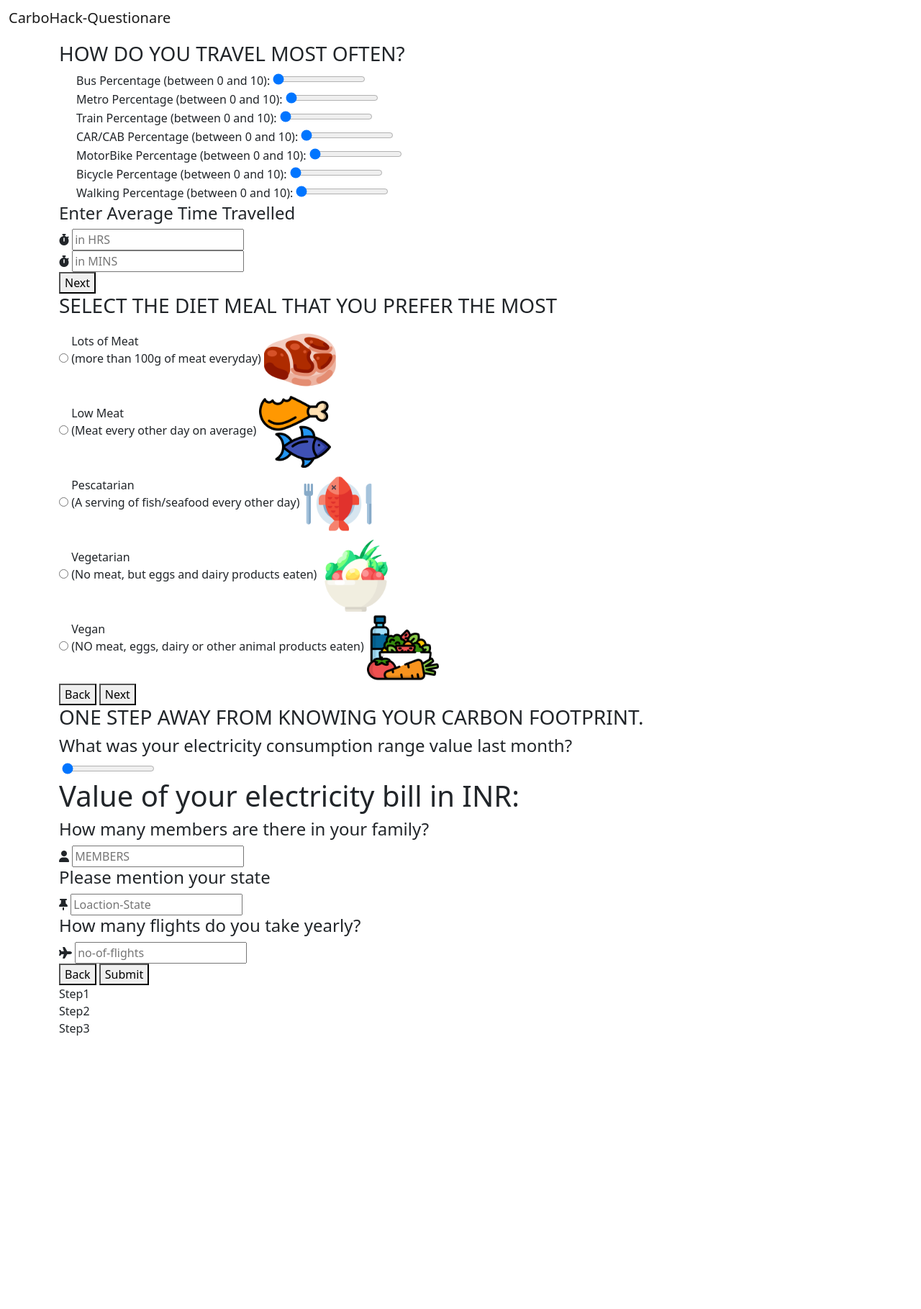
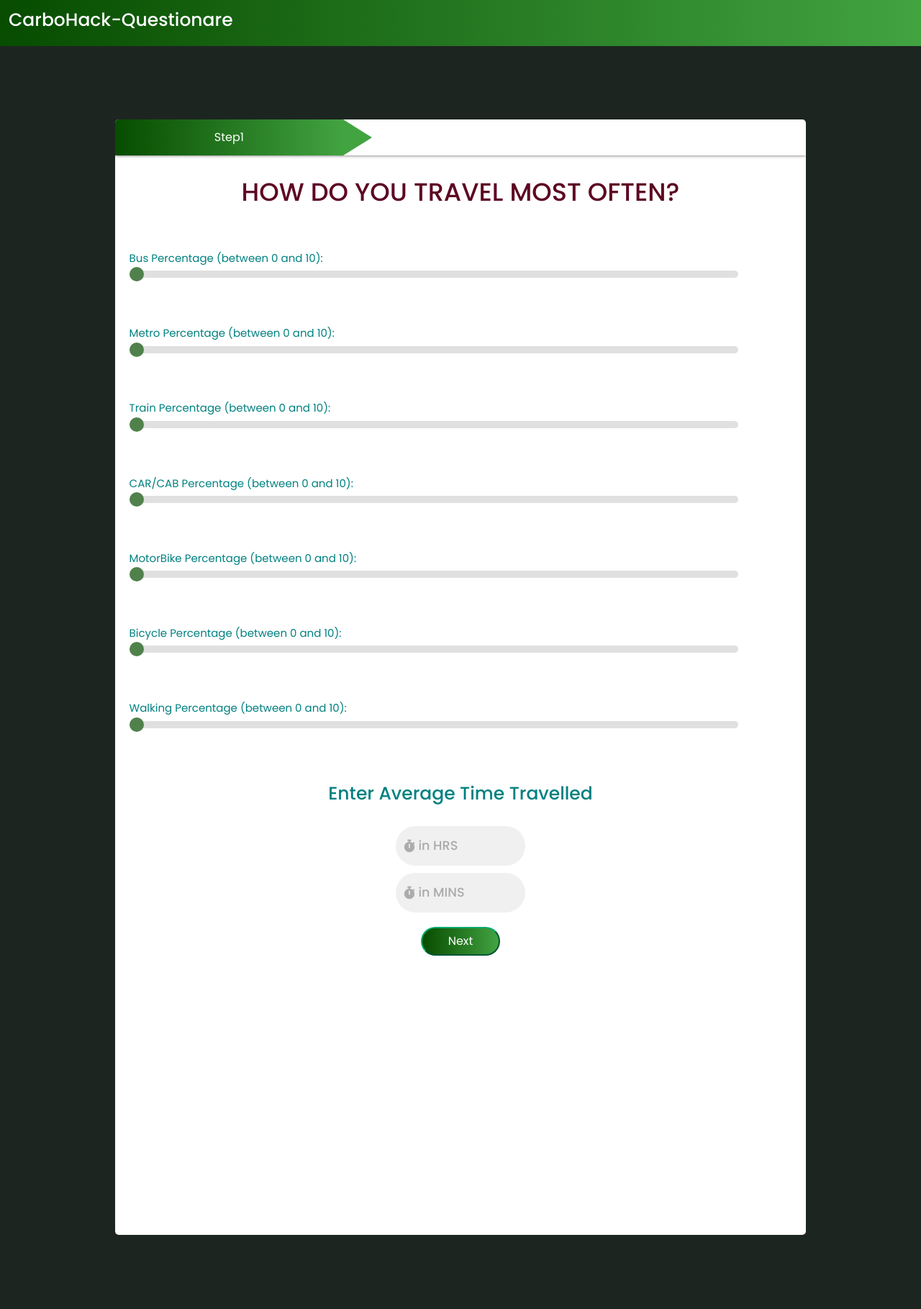
Before and after one commit to miraj0507/carbohack_project, a Flask app: template templates/questionare.html in a window 1280 px wide. Shown: the whole page at 72% size. Before the commit the page ends 1439 px from the top, so only its background shows below. Run offline with Flask 2, Linux system fonts and the light colour scheme; the template is opened without the code that fills it, so the values that code supplies are empty; some libraries are stand-ins or nearby versions.

Commit message:
Update questionare.css

```diff
--- a/static/css/questionare.css
+++ b/static/css/questionare.css
@@ -1,248 +1,437 @@
-<!DOCTYPE html>
-<html>
-    <head>
-        <meta charset="UTF-8">
-        <meta name="viewport" content="width=device-width, initial-scale=1.0">
-        <title>Questionaire</title>
-        <link rel="preconnect" href="https://fonts.gstatic.com">
-        <link href="https://fonts.googleapis.com/css2?family=Montserrat:wght@500&display=swap" rel="stylesheet">
-        <link rel="icon" href="leaf.png">
+@import url("https://fonts.googleapis.com/css2?family=Poppins:wght@200;300;400;500;600;700;800&display=swap");
+*{
+    margin: 0;
+    padding: 0;
+    font-family: sans-serif;
+}
 
-        <!-- Bootstrap CSS -->
-        <link href="https://cdn.jsdelivr.net/npm/bootstrap@5.0.1/dist/css/bootstrap.min.css" rel="stylesheet" integrity="sha384-+0n0xVW2eSR5OomGNYDnhzAbDsOXxcvSN1TPprVMTNDbiYZCxYbOOl7+AMvyTG2x" crossorigin="anonymous">
-        <script src="https://cdn.jsdelivr.net/npm/@popperjs/core@2.9.2/dist/umd/popper.min.js" integrity="sha384-IQsoLXl5PILFhosVNubq5LC7Qb9DXgDA9i+tQ8Zj3iwWAwPtgFTxbJ8NT4GN1R8p" crossorigin="anonymous"></script>
-        <script src="https://cdn.jsdelivr.net/npm/bootstrap@5.0.1/dist/js/bootstrap.min.js" integrity="sha384-Atwg2Pkwv9vp0ygtn1JAojH0nYbwNJLPhwyoVbhoPwBhjQPR5VtM2+xf0Uwh9KtT" crossorigin="anonymous"></script>
-        <script src="https://cdn.jsdelivr.net/npm/bootstrap@5.0.1/dist/js/bootstrap.bundle.min.js" integrity="sha384-gtEjrD/SeCtmISkJkNUaaKMoLD0//ElJ19smozuHV6z3Iehds+3Ulb9Bn9Plx0x4" crossorigin="anonymous"></script>
+body{
+    background:#1D2521;
 
-        <!-- internal CSS -->
-        <link rel="stylesheet" href="/static/css/questionare.css">
-
-        <script
-        src="https://kit.fontawesome.com/64d58efce2.js"
-        crossorigin="anonymous"></script>
-        <script src="https://ajax.googleapis.com/ajax/libs/jquery/3.6.0/jquery.min.js"></script>
-
-    </head>
-    <body>
-      <!--------------Preloader----------------->
-      <div class="preloader">
-        <canvas id='canvas'></canvas>
-          <div class="wrapper">
-              <div class="circle"></div>
-              <div class="circle"></div>
-              <div class="circle"></div>
-              <div class="shadow"></div>
-              <div class="shadow"></div>
-              <div class="shadow"></div>
-              <span>Loading</span>
-          </div>
-      </div>
-  <!---------------------------------------->
-      <nav class="navbar navbar-light bg-nav">
-        <div class="container-fluid">
-          <a class="navbar-brand" href="#">
-            <!-- <img src="/docs/5.0/assets/brand/bootstrap-logo.svg" alt="" width="30" height="24" class="d-inline-block align-text-top"> -->
-           <h5>CarboHack-Questionare</h5>
-          </a>
-        </div>
-      </nav>
-
-        <!-- Form 1  -->
-        <div class="container">
-           <div>
-            <form id="form1" action="" >
-                <h3>HOW DO YOU TRAVEL MOST OFTEN?</h3>
-                <div class="form-check form-check-inline container-fluid">
-                  <!-- <input class="form-check-input" type="checkbox" id="bus" value="bus"> -->
-                  <label class="form-check-label" for="bus">Bus</label>
+    background-repeat: repeat;
+    background-position: center;
+}
 
 
-                 <label for="points">Percentage (between 0 and 10):</label>
-                 <input class="slider" type="range" id="step1-bus" name="points-bus" min="0" max="10" value="0" required="required">
-                 <output for="range" class="output"></output>
-              </div>
+.container{
+    width: 75%;
+    height: 1550px;
+    margin: 8% auto;
+    padding-left: 0px;
+    padding-right: 0px;
+    background: white;
+    border-radius: 5px;
+    position: relative;
+    overflow: hidden;
+}
 
-                <div class="form-check form-check-inline container-fluid">
-                  <!-- <input class="form-check-input" type="checkbox" id="metro" value="metro"> -->
-                  <label class="form-check-label" for="metro">Metro</label>
+h3{
+    text-align: center;
+    margin-top: 80px;
+    margin-bottom: 40px;
+    color: #5d0623;
+    font-size: 35px;
+    font-family: "Poppins", sans-serif;
+}
+h1,h2{
+  color:white;
+  font-family: "Poppins", sans-serif;
+}
+label{
+  font-family: "Poppins", sans-serif;
+}
+h4{
+  color:teal;
+  font-size: 25px;
+  margin-top:30px;
+  margin-bottom:30px;
+  font-family: "Poppins", sans-serif;
+  margin-top: 20;
+  text-align:center;
+}
+
+h5{
+  color:white;
+  font-size: 25px;
+  font-family: "Poppins", sans-serif;
+}
+
+.container form{
+    width: 100%;
+    position: absolute;
+    margin:  auto;
+    transition: 0.5s;
+}
+.form-check {
+    padding: 1%;
+    margin: 10px  40px 30px 10px;
+    font-family: "Poppins", sans-serif;
+    font-size: 20px;
+    font-style: bold;
+    color:teal;
+}
+::placeholder{
+    color: #777;
+}
+.btn-box{
+    width: 100%;
+    margin: 20px auto;
+    text-align: center;
+    text-emphasis-color: white;
+    font-family: "Poppins", sans-serif;
+
+}
+form button{
+    width:110px;
+    height: 40px;
+    border-color: #04AA6D ;
+    border-radius: 30px ;
+   background:linear-gradient(to right,#074C00 ,#42a341);
+   color: white;
+
+}
+#form2{
+    left: 1500px;
+}
+#form3{
+    left: 1500px;
+}
+.step-row{
+    width: 100%;
+    height: 50px;
+    margin: 0 ;
+    display:flex;
+    align-items: center;
+    box-shadow:0 -1px 5px #000;
+    position:relative;
+}
+.step-col{
+    color: white;
+    width:33%;
+    text-align: center;
+    position:relative;
+    font-family: "Poppins", sans-serif;
+}
+#progress{
+    position:absolute;
+    height: 100%;
+    width: 33%;
+    background:linear-gradient(to right,#074C00 ,#42a341);
+    transition:1s;
 
 
-                <label for="points">Percentage (between 0 and 10):</label>
-                <input class="slider" type="range" id="step1-metro" name="points-metro" min="0" max="10" value="0">
+}
+#progress::after{
+    content:'';
+    height: 0;
+    width: 0;
+    border-top: 25px solid transparent;
+    border-bottom: 25px solid transparent;
+    position: absolute;
+    right: -40px;
+    top:0;
 
-                <br>
-              </div>
+    border-left: 40px solid #42a341;
+}
+.slider {
+    -webkit-appearance: none;
+    width: 90%;
+    height: 10px;
+    border-radius: 5px;
+    background: #d3d3d3;
+    outline: none;
+    opacity: 0.7;
+    -webkit-transition: .2s;
+    transition: opacity .2s;
+  }
+
+.slider:hover {
+opacity: 1;
+}
+
+.slider::-webkit-slider-thumb {
+    -webkit-appearance: none;
+    appearance: none;
+    width: 20px;
+    height: 20px;
+    border-radius: 50%;
+    background: #074C00;
+    cursor: pointer;
+  }
+
+.slider::-moz-range-thumb {
+    width: 23px;
+    height: 25px;
+    border-radius: 50%;
+    background: #074C00;
+    cursor: pointer;
+}
+.input-field i {
+    text-align: center;
+    line-height: 55px;
+    color: #acacac;
+    transition: 0.5s;
+    font-size: 1.1rem;
+  }
+
+.input-field input::placeholder {
+    color: #aaa;
+    font-family: "Poppins", sans-serif;
+    font-weight: 500;
+  }
+  .input-field input {
+    background: none;
+    outline: none;
+    border: none;
+    line-height: 1;
+    font-weight: 600;
+    font-size: 1.1rem;
+    color: #333;
+  }
+  .input-field {
+    max-width: 180px;
+    width: 90%;
+    background-color: #f0f0f0;
+    margin: 10px auto;
+    height: 55px;
+    border-radius: 55px;
+    display: grid;
+    grid-template-columns: 15% 85%;
+    padding: 0 0.4rem;
+    position: relative;
+  }
+p{
+    text-align: center;
+    font-family: "Poppins", sans-serif;
+}
+
+.food-options{
+  padding: 10px 60px 0px 150px;
+}
+/* .custom-control{
+  padding: 40px;
+} */
+.custom-control-label{
+  position: relative;
+  top: 10px;
+  padding-left: 10px;
+  font-family: "Poppins", sans-serif;
+  padding-bottom: 40px;
+}
+.ramen{
+  padding: 10px;
+}
+.custom-control-input{
+  size: 150px;
+}
+.custom-radio{
+    color:teal;
+    font-size: 20px;
+    margin: auto;
+}
+.customRadio
+{
+    color:teal;
+    width:20px;
+    height:20px;
+}
+
+    .form-check {
+        padding: 1%;
+        margin: 10px  40px 30px 10px;
+        font-family: "Poppins", sans-serif;
+        font-size: 15px;
+        color:teal;
+        font-style: bold;
+    }
+
+  .box{
+    margin: auto;
+    padding: 40px;
+    text-align:center;
+    border-style: solid;
+    background:linear-gradient(to right,#074C00 ,#42a341);
 
 
-                <div class="form-check form-check-inline container-fluid">
-                  <!-- <input class="form-check-input" type="checkbox" id="train" value="train"> -->
-                  <label class="form-check-label" for="train">Train</label>
+  }
+.bg-nav{
+  background:linear-gradient(to right,#074C00 ,#42a341);
+
+}
+.navbar-brand{
+  text-emphasis-color:white;
+}
 
 
-                <label for="points">Percentage (between 0 and 10):</label>
-                <input class="slider" type="range" id="step1-train" name="points-train" min="0" max="10" value="0">
-                <br >
-              </div>
-
-                <div class="form-check form-check-inline container-fluid">
-                  <!-- <input class="form-check-input" type="checkbox" id="car" value="car" > -->
-                  <label class="form-check-label" for="car">CAR/CAB</label>
-
-
-                  <label for="points">Percentage (between 0 and 10):</label>
-                  <input class="slider" type="range" id="step1-car" name="points-car" min="0" max="10" value="0">
-                <br>
-              </div>
-
-                <div class="form-check form-check-inline container-fluid">
-                  <!-- <input class="form-check-input" type="checkbox" id="motorbike" value="motorbike" > -->
-                  <label class="form-check-label" for="motorbike">MotorBike</label>
-
-
-                  <label for="points">Percentage (between 0 and 10):</label>
-                  <input  class="slider" type="range" id="step1-bike" name="points-bike" min="0" max="10" value="0">
-                <br>
-              </div>
-
-                <div class="form-check form-check-inline container-fluid">
-                  <!-- <input class="form-check-input" type="checkbox" id="bicycle" value="bicycle"> -->
-                  <label class="form-check-label" for="bicycle">Bicycle</label>
-
-
-                <label for="points">Percentage (between 0 and 10):</label>
-                <input class="slider" type="range" id="step1-bicycle" name="points-bicycle" min="0" max="10" value="0">
-                <br>
-              </div>
-
-                <div class="form-check form-check-inline container-fluid">
-                  <!-- <input class="form-check-input" type="checkbox" id="walking" value="walking"> -->
-                  <label class="form-check-label" for="walking">Walking</label>
-
-
-                <label for="points">Percentage (between 0 and 10):</label>
-                <input class="slider" type="range" id="step1-walking" name="points-walking" min="0" max="10" value="0">
-              </div>
-
-              <h4>Enter Average Time Travelled</h4>
-              <div class="input-field">
-                <i class="fas fa-stopwatch"></i>
-                <input type="number" id="step1-hour" name="quantity" min="0" placeholder="in HRS"  required="required">
-              </div>
-              <div class="input-field">
-                <i class="fas fa-stopwatch"></i>
-                <input type="number" id="step1-min" name="quantity" min="0" placeholder="in MINS"  required="required">
-              </div>
-
-                <div class="btn-box"><button type="button" id="next1">Next</button></div>
-              </form>
-
-
-            </div>
-
-              <!-- Form 2     -->
-              <form id="form2">
-                  <h3>SELECT THE DIET MEAL THAT YOU PREFER THE MOST </h3>
-                  <div class = "food-options">
-
-                    <div class="custom-control custom-radio">
-                      <input type="radio" class="custom-control-input" id="step2-meat" name="example1" value='lots of meat'>
-                      <label class="custom-control-label" for="customRadio">Lots of Meat <br/> (more than 100g of meat everyday)</label>
-                      <img class="ramen" src="/static/img/meat.png" alt="ramen-img" width="100" height="100">
-                    </div>
-
-                    <div class="custom-control custom-radio">
-                      <input type="radio" class="custom-control-input" id="step2-lowmeat" name="example1" value='low meat'>
-                      <label class="custom-control-label" for="customRadio">Low Meat <br/> (Meat every other day on average) </label>
-                      <img class="ramen" src="/static/img/proteins.png" alt="ramen-img" width="100" height="100">
-                    </div>
-
-                    <div class="custom-control custom-radio">
-                      <input type="radio" class="custom-control-input" id="step2-pescatarian" name="example1" value='Pescatarian'>
-                      <label class="custom-control-label" for="customRadio">Pescatarian <br/> (A serving of fish/seafood every other day) </label>
-                      <img class="ramen" src="/static/img/pescatarian.png" alt="ramen-img" width="100" height="100">
-                    </div>
-
-                    <div class="custom-control custom-radio">
-                      <input type="radio" class="custom-control-input" id="step2-vegetarian" name="example1" value='Vegetarian'>
-                      <label class="custom-control-label" for="customRadio">Vegetarian <br/> (No meat, but eggs and dairy products eaten)</label>
-                      <img class="ramen" src="/static/img/salad.png" alt="ramen-img" width="100" height="100">
-                    </div>
-
-                    <div class="custom-control custom-radio">
-                      <input type="radio" class="custom-control-input" id="step2-vegan" name="example1" value='Vegan'>
-                      <label class="custom-control-label" for="customRadio">Vegan <br/> (NO meat, eggs, dairy or other animal products eaten) </label>
-                      <img class="ramen" src="/static/img/diet.png" alt="ramen-img" width="100" height="100">
-                    </div>
-
-                  </div>
-                  <div class="btn-box">
-                      <button type="button" id="back1">Back</button>
-                      <button type="button"id="next2">Next</button>
-                  </div>
-              </form>
-
-              <!-- Form 3 -->
-              <form id="form3" action='#'>
-                  <h3>ONE STEP AWAY FROM KNOWING YOUR CARBON FOOTPRINT.</h3>
-                  <h4>What was your electricity consumption range value last month? </h4>
-                  <div class="slider-wrapper">
-                    <label class="slider-wrapper-label"  for="customRadio">  </label>
-                    <input id="range-slider" class="fluid-slider" type="range" value="0" min="0" max="15000"  required="required">
-                    <span id="range-label" class="range-label"></span>
-                  </div>
-                  <div class="box">
-                   <h1 >Value of your electricity bill in INR:</h1>
-                    <h2 id="waoo">
-                    </h2>
-                  </div>
-                  <h1 id="waoo">
-
-                  </h1>
-
-                  <h4> How many members are there in your family?</h4>
-                  <div class="input-field">
-                    <i class="fas fa-user"></i>
-                    <input type="number" id="member-quantity" name="quantity" min="0" placeholder="MEMBERS"  required="required">
-                  </div>
-                  <h4> Please mention your state </h4>
-                  <div class="input-field">
-                    <i class="fas fa-thumbtack"></i>
-                    <input type="text" placeholder="Loaction-State" required="required" id="state">
-                  </div>
-                  <h4> How many flights do you take yearly?</h4>
-                  <div class="input-field">
-                    <i class="fas fa-plane"></i>
-                    <input type="number" id="flight" name="quantity" min="0" placeholder="no-of-flights"  required="required">
-                  </div>
-
-                  <div class="btn-box">
-                      <button type="button" id="back2">Back</button>
-                      <button type="button" id="final-submit">Submit</button>
-                  </div>
-                </form>
-
-
-                <!-- Progress Bar -->
-                <div class="step-row">
-                    <div id="progress"></div>
-                    <div class="step-col">Step1</div>
-                    <div class="step-col">Step2</div>
-                    <div class="step-col">Step3</div>
-                </div>
+   .slider-wrapper{
+  margin:  auto;
+  padding: 10px 40px 10px 100px;
+     }
 
 
 
+  .fluid-slider {
+    -webkit-appearance: none;
+    width: 90%;
+    height: 30px;
+    background: #045f18;
+    border-radius: 2px;
+    margin: 0;
+    position: relative;
+  }
 
-        </div>
+  .fluid-slider::-webkit-slider-thumb {
+   -webkit-appearance: none;
+   appearance: none;
+   border-radius: 0;
+   width: 20px;
+   height: 20px;
+   border-radius: 50%;
+   cursor: pointer;
+   background: #fff;
+   opacity: 0.65;
+   border: 4px solid #0c6218;
+   position: relative;
+   transition: all ease-in-out 0.05s;
+  }
 
-    </body>
-    <script src="/static/js/questionare.js"></script>
-    <!---------------For Preloader------------------------>
-<script>
-  //after window is loaded completely
-  window.onload = function(){
-      //hide the preloader
-      document.querySelector(".preloader").style.display = "none";
+  .fluid-slider::-moz-range-thumb {
+   -moz-appearance: none;
+   appearance: none;
+   border-radius: 0;
+   width: 18px;
+   height: 18px;
+   border-radius: 50%;
+   cursor: pointer;
+   background: #fff;
+   opacity: 0.65;
+   border: 4px solid #076b3c;
+   position: relative;
+   transition: all ease-in-out 0.05s;
   }
-</script>
-</html>
+
+  .fluid-slider:focus { outline: none; }
+  .fluid-slider:active::-webkit-slider-thumb {
+   background: transparent;
+  }
+
+  .fluid-slider:active::-moz-range-thumb {
+   background: transparent;
+  }
+
+  .fluid-slider:active + .range-label {
+    visibility: visible;
+    opacity: 1;
+    top: -75px;
+  }
+
+  .fluid-slider:before, .fluid-slider::after {
+    position: absolute;
+    content: '';
+    width: 60px;
+    padding: 0.5em;
+    background: #d0d0d0;
+    top: 50%;
+    transform: translateY(-50%);
+    box-sizing: border-box;
+    text-align: center;
+    font-weight: bold;
+    border-radius: 2px;
+  }
+
+  .fluid-slider:before {
+    left: -50px;
+    content: attr(min);
+  }
+
+  .fluid-slider:after {
+    right: -50px;
+    content: attr(max);
+  }
+
+  .range-label {
+    position: relative;
+    display: block;
+    width: 40px;
+    height: 40px;
+    top: -65px;
+
+    opacity: 0;
+    background: #fff;
+    border-radius: 50%;
+    line-height: 30px;
+    text-align: center;
+    font-weight: bold;
+    font-size: 0.8em;
+    transform: translateX(-50%);
+    box-sizing: border-box;
+    border: 6px solid #c20042;
+    left: attr(value)20;
+    transition: all ease-in .05s;
+    z-index: -1;
+  }
+
+  .range-label:after {
+    position: absolute;
+    content: '';
+    top: 33px;
+    left: 50%;
+    transform: translateX(-50%);
+    width: 10px;
+    height: 8px;
+    background-repeat: no-repeat;
+    background-image: radial-gradient(circle, white 50%, transparent 50%), radial-gradient(circle, white 50%, transparent 50%), linear-gradient(#c20042, #c20042);
+    background-size: 180% 100%, 180% 100%, 100% 100%;
+    background-position: 150% 0%, -50% 0%, 100% 100%;
+  }
+
+  ::-moz-range-track {
+   background: #c20042;
+   border: 0;
+  }
+
+   input::-moz-focus-inner, input::-moz-focus-outer {
+   border: 0;
+  }
+  @media only screen and (max-width: 600px)
+{
+    .custom-radio{
+        color:teal;
+        font-size: 12px;
+        margin: auto;
+    }
+
+   .slider-wrapper{
+
+    padding:40px;
+       }
+    .food-options{
+        padding: 10px 40px 10px 70px;
+      }
+      /* .custom-control{
+        padding: 40px;
+      } */
+      h3{
+        text-align: center;
+        margin-top: 80px;
+        color: #5d0623;
+        font-size: 15px;
+        font-family: "Poppins", sans-serif;
+    }
+    h5{
+      font-size: 20px;
+    }
+    h4{
+      font-size: 15px;
+    }
+    h1{
+      font-size:20px;
+    }
+    .input-field{
+      height: 50px;
+    }
+    .container{
+      width:100%;
+    }
+
+}
```
